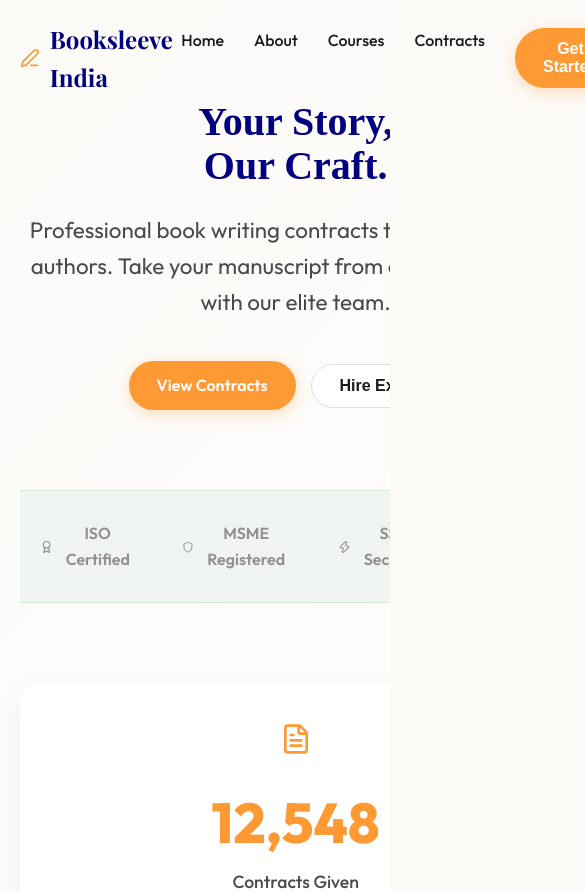
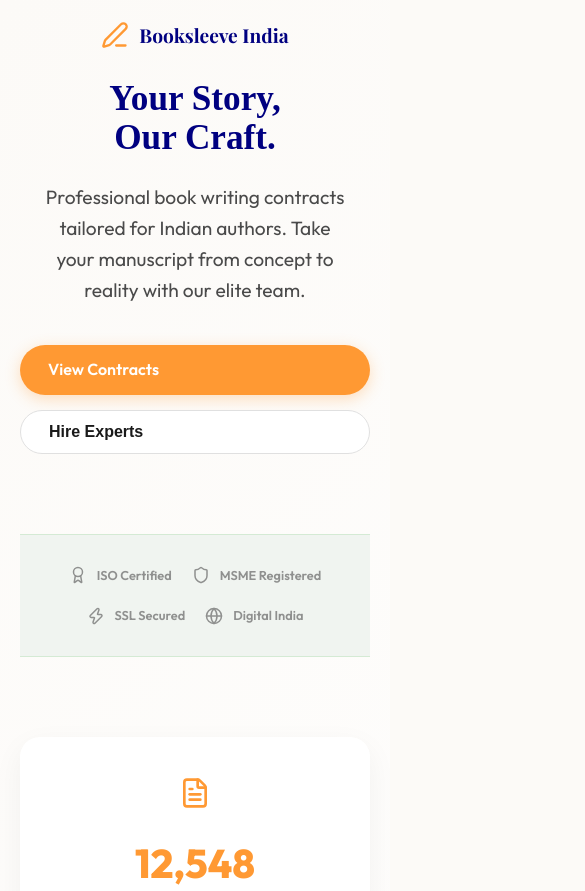
Before and after one commit to nayaknishant656/booksleeve, a React (Vite) app: page / in a window 390 px wide. Shown: the top 891 px of the page, 585 px wide, since content can reach past the window. Built offline with nearby package versions, Linux system fonts and the light colour scheme; a web font is replaced by a local one.

Commit message:
Optimize responsiveness for mobile, tablet, and desktop

```diff
--- a/src/App.css
+++ b/src/App.css
@@ -44,7 +44,13 @@
   color: var(--primary);
 }
 
+.App {
+  overflow-x: hidden;
+  position: relative;
+}
+
 /* Hero Section */
+
 .hero {
   min-height: 100vh;
   display: flex;
@@ -490,32 +496,116 @@
   color: #888;
 }
 
+/* Responsive Optimizations */
+@media (max-width: 1200px) {
+  .hero-title {
+    font-size: 4rem;
+  }
+}
+
 @media (max-width: 968px) {
-  .hero-grid {
-    grid-template-columns: 1fr;
-    text-align: center;
+  .nav-links {
+    gap: 15px;
+  }
+
+  .nav-links a {
+    font-size: 0.9rem;
+  }
+
+  .hero {
+    padding: 80px 0;
+  }
+
+  .hero-title {
+    font-size: 3.2rem;
   }
 
   .hero-subtitle {
-    margin: 0 auto 40px;
-  }
-
-  .hero-title {
-    font-size: 3rem;
+    font-size: 1.2rem;
+    padding: 0 20px;
   }
 
   .stats-grid {
     grid-template-columns: repeat(2, 1fr);
+    gap: 20px;
   }
 
-  .about-grid,
+  .about-grid {
+    grid-template-columns: 1fr;
+    gap: 40px;
+  }
+
+  .about-image {
+    height: 300px;
+    order: 2;
+  }
+
+  .pricing-grid {
+    grid-template-columns: repeat(2, 1fr);
+    gap: 20px;
+  }
+
+  .testimonials-grid {
+    grid-template-columns: repeat(2, 1fr);
+    gap: 20px;
+  }
+}
+
+@media (max-width: 768px) {
+  .nav-links {
+    display: none;
+    /* Hide full nav on mobile, could add a burger menu later */
+  }
+
+  .nav-content {
+    justify-content: center;
+  }
+
+  .hero-title {
+    font-size: 2.8rem;
+  }
+
+  .hero-buttons {
+    display: flex;
+    flex-direction: column;
+    gap: 15px;
+    align-items: center;
+  }
+
+  .hero-buttons .btn {
+    width: 100%;
+    margin-left: 0 !important;
+  }
+
+  .trust-content {
+    flex-wrap: wrap;
+    gap: 20px;
+  }
+
   .pricing-grid {
     grid-template-columns: 1fr;
+  }
+
+  .price-card.featured {
+    transform: none;
+    margin: 20px 0;
+  }
+
+  .testimonials-grid {
+    grid-template-columns: 1fr;
+  }
+
+  .form-container {
+    padding: 30px 20px;
   }
 }
 
 @media (max-width: 480px) {
   .hero-title {
+    font-size: 2.2rem;
+  }
+
+  .stat-number {
     font-size: 2.5rem;
   }
 
@@ -523,7 +613,15 @@
     grid-template-columns: 1fr;
   }
 
-  .price-card.featured {
-    transform: none;
+  .trust-item {
+    font-size: 0.8rem;
+  }
+
+  .premium-container {
+    padding: 0 20px;
+  }
+
+  .logo-text {
+    font-size: 1.2rem;
   }
 }
```
